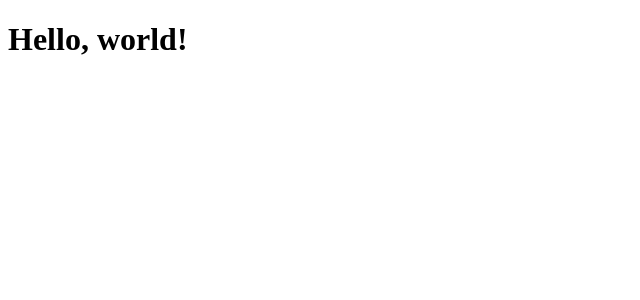
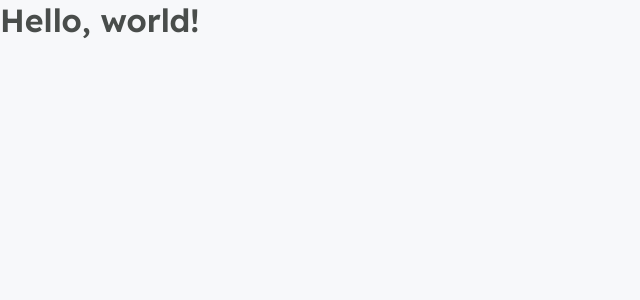
Before and after one commit to camilamiz/podcstr-njs, a Next.js app: page / in a window 1280 px wide. Shown: the top 300 px of the page, without its empty margins (0-640 px from the left). Built offline with nearby package versions, Linux system fonts and the light colour scheme.

Commit message:
add stypescript and sass

```diff
--- a/pages/_app.js
+++ b/src/pages/_app.tsx
@@ -1,3 +1,4 @@
+import '../styles/global.scss'
 
 function MyApp({ Component, pageProps }) {
   return <Component {...pageProps} />
--- /dev/null
+++ b/src/pages/_document.tsx
@@ -0,0 +1,20 @@
+// Envolve toda a aplicação e é chamado apenas uma vez
+
+import Document, { Html, Head, Main, NextScript } from 'next/document';
+
+export default class MyDocument extends Document {
+  render() {
+    return (
+      <Html>
+        <Head>
+          <link rel="preconnect" href="https://fonts.gstatic.com" />
+          <link href="https://fonts.googleapis.com/css2?family=Inter&family=Lexend:wght@500;600&display=swap" rel="stylesheet" />
+        </Head>
+        <body>
+          <Main />
+          <NextScript />
+        </body>
+      </Html>
+    );
+  }
+}
--- a/pages/index.js
+++ b/src/pages/index.tsx
@@ -1,4 +1,3 @@
-
 export default function Home() {
   return (
     <h1>Hello, world!</h1>
--- /dev/null
+++ b/src/styles/global.scss
@@ -0,0 +1,61 @@
+* {
+  margin: 0;
+  padding: 0;
+  box-sizing: border-box;
+}
+
+:root {
+  --white: #FFF;
+
+  --gray-50: #F7F8FA;
+  --gray-100: #E6E8EB;
+  --gray-200: #AFB2B1;
+  --gray-500: #808080;
+  --gray-800: #494D4B;
+
+  --green-500: #04D361;
+
+  --purple-300: #9F75FF;
+  --purple-400: #9164FA;
+  --purple-500: #8257E5;
+  --purple-800: #6F48C9;
+}
+
+@media (max-width: 1080px) {
+  html {
+    font-size: 93.75%; //15px
+  }
+}
+
+@media (max-width: 720) {
+  html {
+    font-size: 87.5%; //14px
+  }
+}
+
+body {
+  background: var(--gray-50);
+}
+
+body, input, textarea, button {
+  font: 500 1rem Inter, sans-serif;
+  color: var(--gray-500);
+}
+
+h1, h2, h3, h4, h5, h6 {
+  font-weight: 600;
+  font-family: Lexend, sans-serif;
+  color: var(--gray-800);
+}
+
+h1 {
+  font-size: 2rem;
+}
+
+h2 {
+  font-size: 1.5rem;
+}
+
+button {
+  cursor: pointer;
+}
```
Also changed, not shown: package.json (+7 -1 lines), tsconfig.json (added, +29 -0 lines), next-env.d.ts (added), 1 other file (tests, documents, lock files or other folders).
